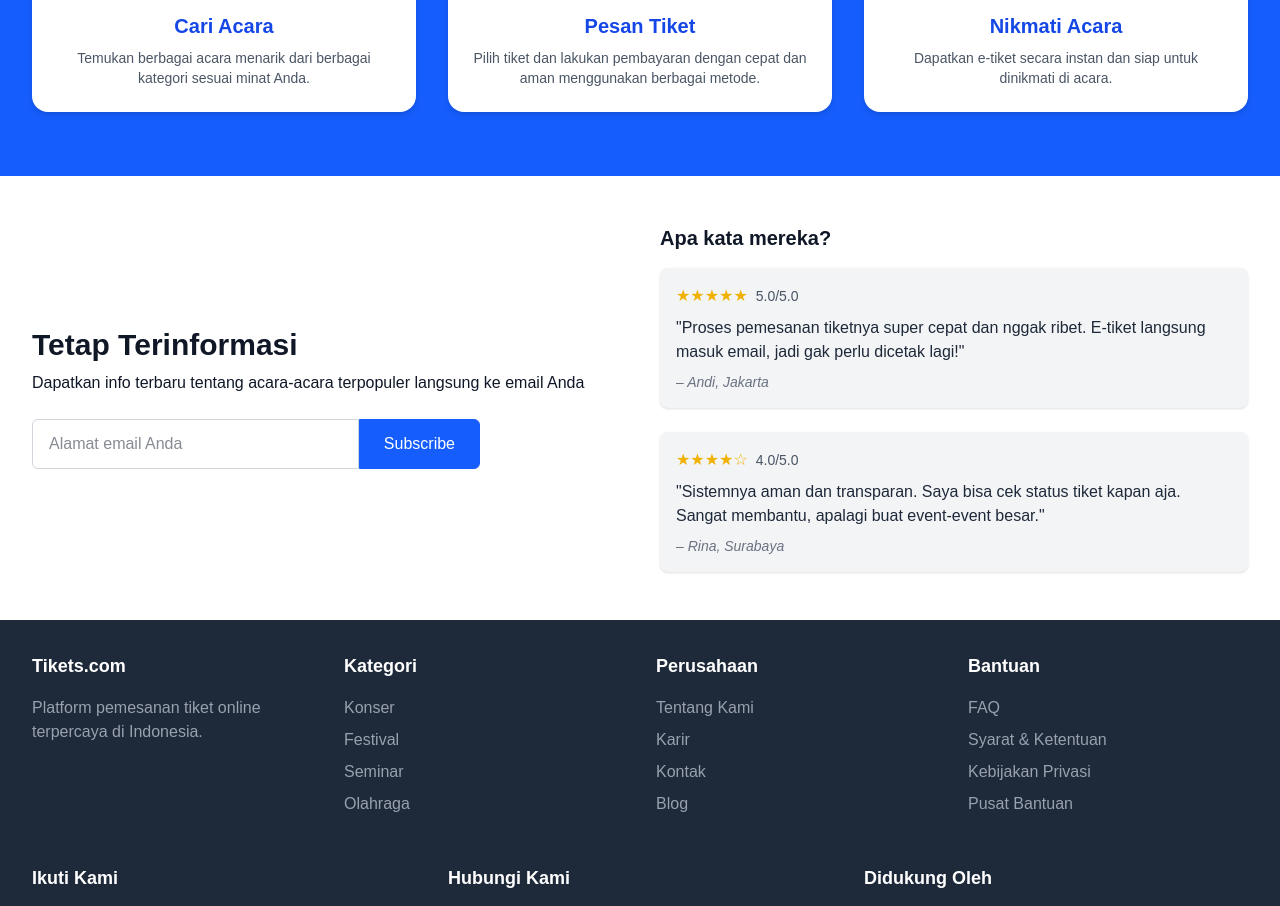
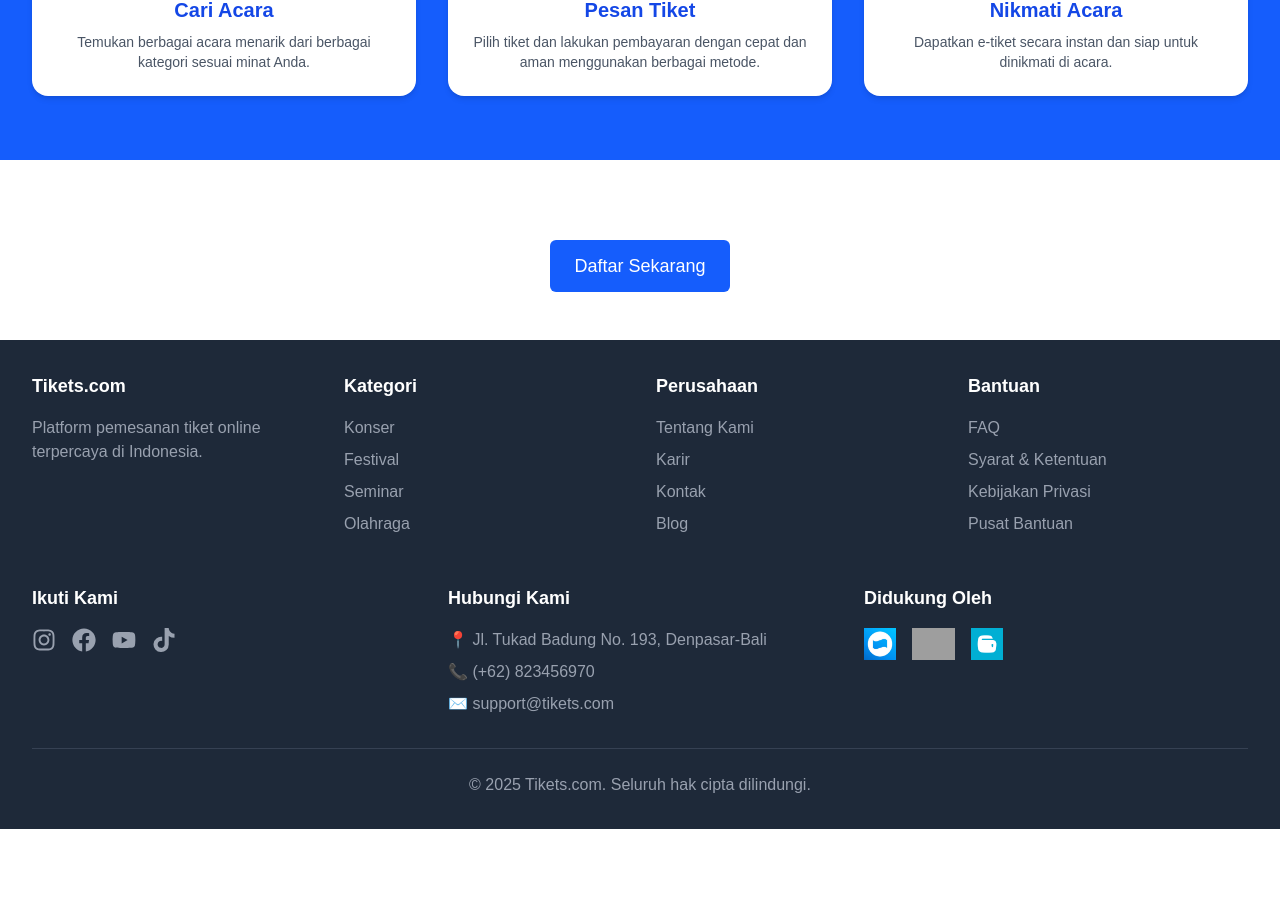
Before and after one commit to ErwinMulia/UTS-WEB, a Next.js app: page / in a window 1280 px wide. Shown: the part 1806-2712 px from the top of the page. After the commit the page ends 2635 px from the top, so only its background shows below. Built offline with nearby package versions, Linux system fonts and the light colour scheme; grey boxes are pictures that could not be loaded.

Commit message:
update page button newsletter

```diff
--- a/package.json
+++ b/package.json
@@ -14,7 +14,8 @@
     "next": "15.2.1",
     "react": "^19.0.0",
     "react-dom": "^19.0.0",
-    "react-icons": "^5.5.0"
+    "react-icons": "^5.5.0",
+    "tailwind-merge": "^3.2.0"
   },
   "devDependencies": {
     "@eslint/eslintrc": "^3",
--- a/src/app/page.tsx
+++ b/src/app/page.tsx
@@ -1,12 +1,11 @@
 'use client'
 
-import { useState } from 'react';
 import { Header } from '@/components/common/header';
 import { HeroSection } from '@/components/home/herosection';
 import Categories from '@/components/home/category';
 import FeaturedEvents  from '@/components/home/acara';
 import HowItWorks  from '@/components/home/HowItWorks';
-import { Newsletter } from '@/components/home/cta';
+import {Newsletter}  from '@/components/home/Newsletter';
 import { Footer } from '@/components/common/footer';
 
 export default function Home() {
@@ -17,7 +16,7 @@ export default function Home() {
       <Categories />
       <FeaturedEvents />
       <HowItWorks />
-      <Newsletter />
+      <Newsletter title={''} description={''} />
       <Footer />
     </div>
   );
--- a/src/components/atom/Button.tsx
+++ b/src/components/atom/Button.tsx
@@ -1,15 +1,42 @@
-interface ButtonProps {
-    label: string;
-    onClick: () => void;
-  }
+// src/components/atom/Button/Button.tsx
+import { ReactNode } from 'react';
+import { twMerge } from 'tailwind-merge';
 
-  export function Button({ label, onClick }: ButtonProps) {
-    return (
-      <button
-        className="bg-blue-600 text-white px-4 py-2 rounded-md hover:bg-blue-700 active:scale-95 transition"
-        onClick={onClick}
-      >
-        {label}
-      </button>
-    );
-  }
+type ButtonProps = {
+  variant?: 'primary' | 'secondary' | 'outline';
+  size?: 'sm' | 'md' | 'lg';
+  children: ReactNode; // Tambahkan ini
+  className?: string;
+  onClick?: () => void;
+};
+
+export const Button = ({
+  variant = 'primary',
+  size = 'md',
+  children,
+  className = '',
+  ...props
+}: ButtonProps) => {
+  const baseClasses = 'rounded-md font-medium transition-colors focus:outline-none';
+
+  const variantClasses = {
+    primary: 'bg-blue-600 text-white hover:bg-blue-700',
+    secondary: 'bg-white text-blue-600 hover:bg-gray-100',
+    outline: 'border border-gray-300 text-gray-700 hover:bg-gray-50'
+  };
+
+  const sizeClasses = {
+    sm: 'px-3 py-1.5 text-sm',
+    md: 'px-4 py-2 text-base',
+    lg: 'px-6 py-3 text-lg'
+  };
+
+  return (
+    <button
+      className={twMerge(baseClasses, variantClasses[variant], sizeClasses[size], className)}
+      {...props}
+    >
+      {children}
+    </button>
+  );
+};
--- /dev/null
+++ b/src/components/home/Newsletter.tsx
@@ -0,0 +1,33 @@
+import { ReactNode } from 'react';
+import { Button } from '@/components/atom/Button';
+
+type NewsletterProps = {
+  title: string;
+  description: string;
+  children?: ReactNode;
+  className?: string;
+};
+
+export function Newsletter({
+  title,
+  description,
+  children,
+  className = ''
+}: NewsletterProps) {
+  return (
+    <section className={`py-12 bg-white text-gray-900 ${className}`}>
+      <div className="max-w-7xl mx-auto px-4 sm:px-6 lg:px-8">
+        <div className="text-center">
+          <h2 className="text-3xl font-bold mb-4">{title}</h2>
+          <p className="mb-8 max-w-2xl mx-auto">{description}</p>
+
+          {children || (
+            <Button variant="primary" size="lg">
+              Daftar Sekarang
+            </Button>
+          )}
+        </div>
+      </div>
+    </section>
+  );
+}
--- a/src/components/home/cta.tsx
+++ /dev/null
@@ -1,55 +0,0 @@
-export function Newsletter() {
-  return (
-    <div className="py-12 bg-white text-gray-900">
-      <div className="max-w-7xl mx-auto px-4 sm:px-6 lg:px-8">
-        <div className="flex flex-col lg:flex-row lg:items-center lg:justify-between gap-10">
-          <div className="lg:w-1/2 text-center lg:text-left">
-            <h2 className="text-3xl font-bold mb-2">Tetap Terinformasi</h2>
-            <p className="mb-6">Dapatkan info terbaru tentang acara-acara terpopuler langsung ke email Anda</p>
-            <div className="max-w-md mx-auto lg:mx-0 flex">
-              <input
-                type="email"
-                placeholder="Alamat email Anda"
-                className="flex-1 px-4 py-3 rounded-l-md text-gray-900 focus:outline-none border border-gray-300"
-              />
-              <button className="bg-blue-600 text-white px-6 py-3 rounded-r-md hover:bg-blue-700 transition border border-blue-600">
-                Subscribe
-              </button>
-            </div>
-          </div>
-
-          <div className="lg:w-1/2">
-            <h3 className="text-xl font-semibold mb-4 text-center lg:text-left">Apa kata mereka?</h3>
-            <div className="space-y-6">
-              <div className="bg-gray-100 p-4 rounded-lg shadow-sm">
-                <div className="flex items-center mb-2">
-                  <div className="text-yellow-500 mr-2">
-                    {"★".repeat(5)}
-                  </div>
-                  <span className="text-sm text-gray-600">5.0/5.0</span>
-                </div>
-                <p className="text-gray-800">
-                  "Proses pemesanan tiketnya super cepat dan nggak ribet. E-tiket langsung masuk email, jadi gak perlu dicetak lagi!"
-                </p>
-                <span className="text-sm italic text-gray-500 block mt-2">– Andi, Jakarta</span>
-              </div>
-
-              <div className="bg-gray-100 p-4 rounded-lg shadow-sm">
-                <div className="flex items-center mb-2">
-                  <div className="text-yellow-500 mr-2">
-                    {"★".repeat(4) + "☆"}
-                  </div>
-                  <span className="text-sm text-gray-600">4.0/5.0</span>
-                </div>
-                <p className="text-gray-800">
-                  "Sistemnya aman dan transparan. Saya bisa cek status tiket kapan aja. Sangat membantu, apalagi buat event-event besar."
-                </p>
-                <span className="text-sm italic text-gray-500 block mt-2">– Rina, Surabaya</span>
-              </div>
-            </div>
-          </div>
-        </div>
-      </div>
-    </div>
-  );
-}
```
Also changed, not shown: 1 other file (tests, documents, lock files or other folders).
